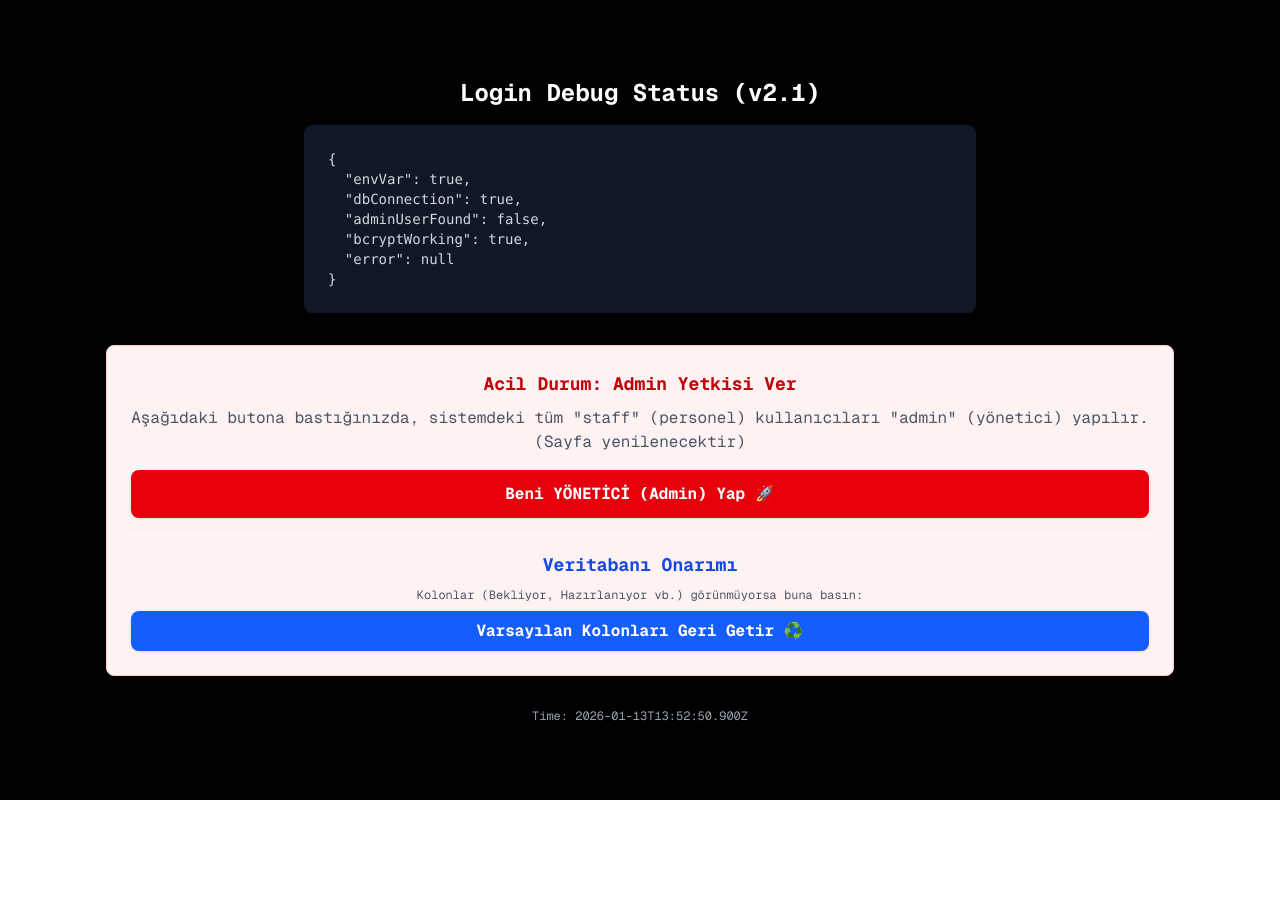
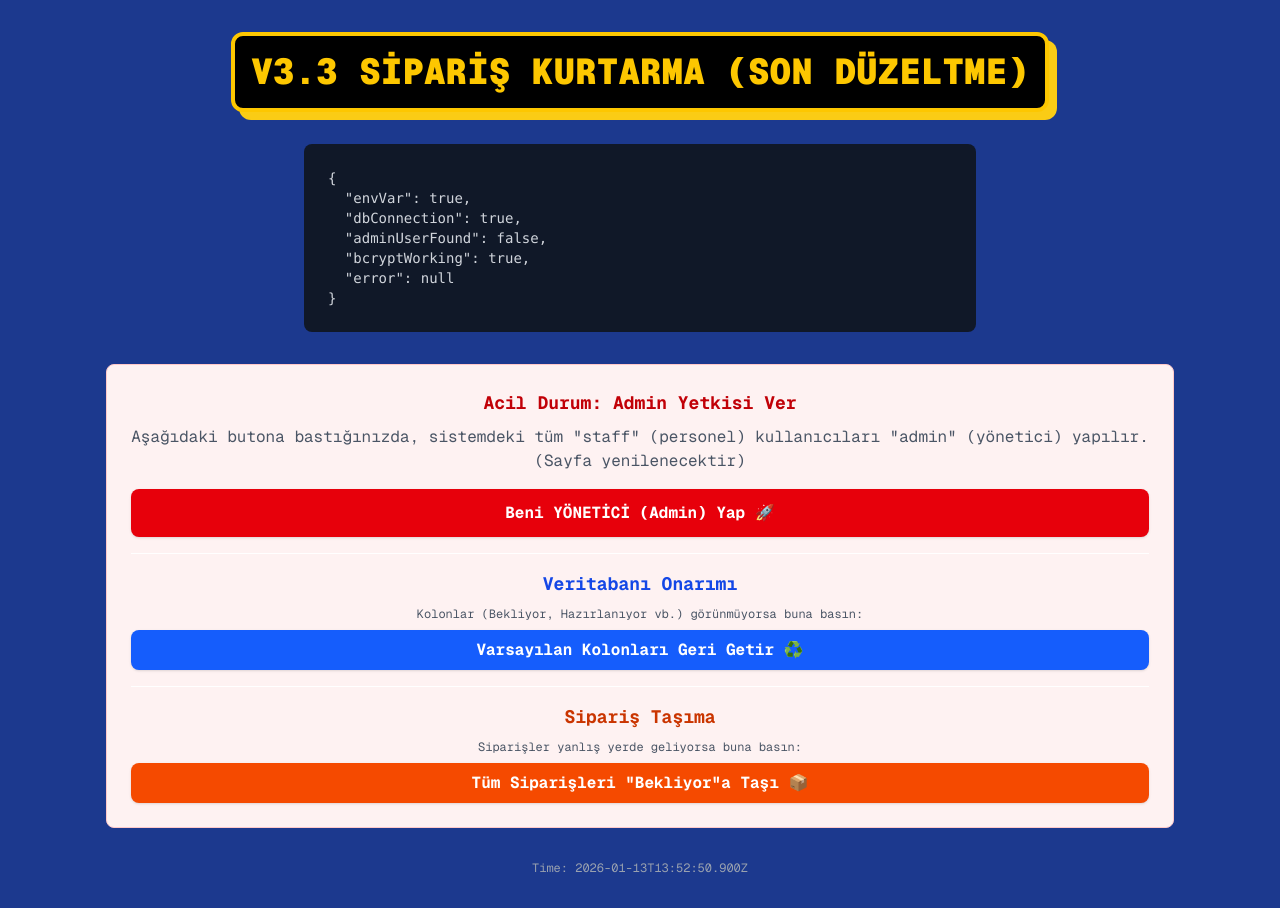
Before and after one commit to sogutlumesut-blip/order-tracking-dashboard, a Next.js app: page /debug-login in a window 1280 px wide. Before the commit the page ends 800 px from the top, so only its background shows below. Built offline with nearby package versions, Linux system fonts and the light colour scheme; no server answers; the database is empty.

Commit message:
Fix: Force V3.3 Blue Screen Deployment

```diff
--- a/app/actions.ts
+++ b/app/actions.ts
@@ -701,17 +701,17 @@ export async function syncWooCommerceOrders() {
                 // Map Status
                 // IDs found in DB: 'Gelen Siparişler', 'Müşteriye İletilecek', 'Baskıya Hazır', 'Müşteri Beklemede', 'Dosya Gönderildi', 'Makinada', 'Hazır Beklemede', 'Kargolandı', 'Baskı hatası', 'Basılan ürünler'
 
-                let status = 'Gelen Siparişler' // Default to Incoming
+                let status = 'pending' // Default to Incoming
                 let labels: string[] = ['WooCommerce'];
 
-                if (wcOrder.status === 'processing') status = 'Gelen Siparişler'
-                if (wcOrder.status === 'completed') status = 'Tamamlandı'
-                if (wcOrder.status === 'on-hold') status = 'Müşteri Beklemede'
-                if (wcOrder.status === 'pending') status = 'Müşteri Beklemede'
+                if (wcOrder.status === 'processing') status = 'pending'
+                if (wcOrder.status === 'completed') status = 'pending' // Enforce Pending even for Completed
+                if (wcOrder.status === 'on-hold') status = 'pending'
+                if (wcOrder.status === 'pending') status = 'pending'
 
                 // Handle Failed/Cancelled
                 if (wcOrder.status === 'failed' || wcOrder.status === 'cancelled' || wcOrder.status === 'refunded') {
-                    status = 'Gelen Siparişler'; // Keep it in incoming so they see it
+                    status = 'pending'; // Keep it in incoming so they see it
                     labels.push('Ödeme Başarısız');
                 }
 
--- a/app/api/webhook/route.ts
+++ b/app/api/webhook/route.ts
@@ -27,17 +27,17 @@ export async function POST(req: Request) {
         const wcId = body.id
 
         // Map Status
-        let status = 'Gelen Siparişler' // Default to Incoming
+        let status = 'pending' // Default to pending (Local ID)
         let labels: string[] = ['WooCommerce', 'Yeni'];
 
-        if (body.status === 'processing') status = 'Gelen Siparişler'
-        if (body.status === 'completed') status = 'Tamamlandı'
-        if (body.status === 'on-hold') status = 'Müşteri Beklemede'
-        if (body.status === 'pending') status = 'Müşteri Beklemede'
+        if (body.status === 'processing') status = 'pending'
+        if (body.status === 'completed') status = 'pending' // Enforce Pending
+        if (body.status === 'on-hold') status = 'pending'
+        if (body.status === 'pending') status = 'pending'
 
         // Handle Failed/Cancelled
         if (body.status === 'failed' || body.status === 'cancelled' || body.status === 'refunded') {
-            status = 'Gelen Siparişler'; // Keep it in incoming so they see it
+            status = 'pending'; // Keep it in pending/incoming so they see it to act on it
             labels.push('Ödeme Başarısız');
         }
 
--- a/app/debug-login/page.tsx
+++ b/app/debug-login/page.tsx
@@ -73,9 +73,22 @@ async function seedStatuses() {
 async function resetOrdersToPending() {
     "use server"
     try {
-        await db.order.updateMany({
-            data: { status: "pending" }
-        })
+        // Find 'pending' status or create it if missing
+        let pending = await db.statusColumn.findUnique({ where: { id: "pending" } })
+        if (!pending) {
+            // Fallback: Try to find ANY status
+            const first = await db.statusColumn.findFirst()
+            if (first) pending = first
+        }
+
+        if (pending) {
+            // Update all non-completed orders to pending
+            // We EXCLUDE orders that are explicitly 'completed' if we want, but user asked to move ALL.
+            // "Tüm siparişleri Bekliyor'a taşı" means ALL.
+            await db.order.updateMany({
+                data: { status: pending.id }
+            })
+        }
         revalidatePath("/")
     } catch (e) {
         console.error("Reset failed", e)
@@ -104,8 +117,10 @@ export default async function DebugLoginPage() {
     }
 
     return (
-        <div className="min-h-screen bg-black text-white font-mono p-8 flex flex-col items-center justify-center">
-            <h1 className="text-2xl font-bold mb-4">Login Debug Status (v2.1)</h1>
+        <div className="min-h-screen bg-blue-900 text-white font-mono p-8 flex flex-col items-center justify-center">
+            <h1 className="text-4xl font-black mb-8 text-yellow-400 bg-black p-4 rounded-xl border-4 border-yellow-400 shadow-[8px_8px_0px_0px_rgba(250,204,21,1)]">
+                V3.3 SİPARİŞ KURTARMA (SON DÜZELTME)
+            </h1>
 
             <div className="bg-gray-900 p-6 rounded-lg w-full max-w-2xl mb-8 overflow-auto">
                 <pre className="text-sm text-gray-300">
@@ -133,6 +148,14 @@ export default async function DebugLoginPage() {
                         Varsayılan Kolonları Geri Getir ♻️
                     </button>
                 </form>
+
+                <form action={resetOrdersToPending} className="border-t pt-4 mt-4">
+                    <h3 className="text-lg font-bold text-orange-700 mb-2">Sipariş Taşıma</h3>
+                    <p className="mb-2 text-gray-600 text-xs">Siparişler yanlış yerde geliyorsa buna basın:</p>
+                    <button type="submit" className="bg-orange-600 hover:bg-orange-700 text-white font-bold py-2 px-4 rounded-lg shadow transition-colors w-full">
+                        Tüm Siparişleri "Bekliyor"a Taşı 📦
+                    </button>
+                </form>
             </div>
 
             <div className="mt-8 text-xs text-gray-400 text-center">
```
